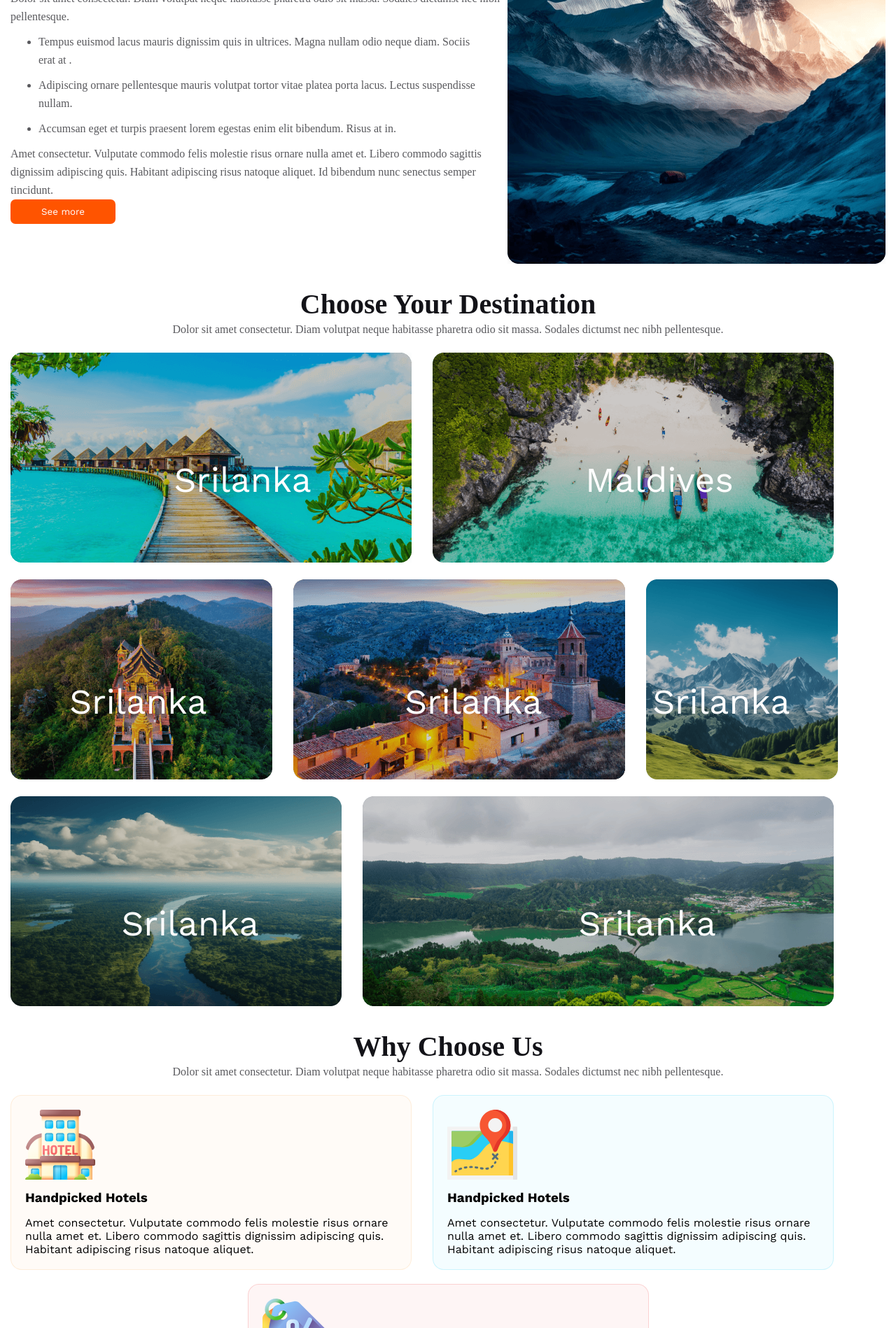
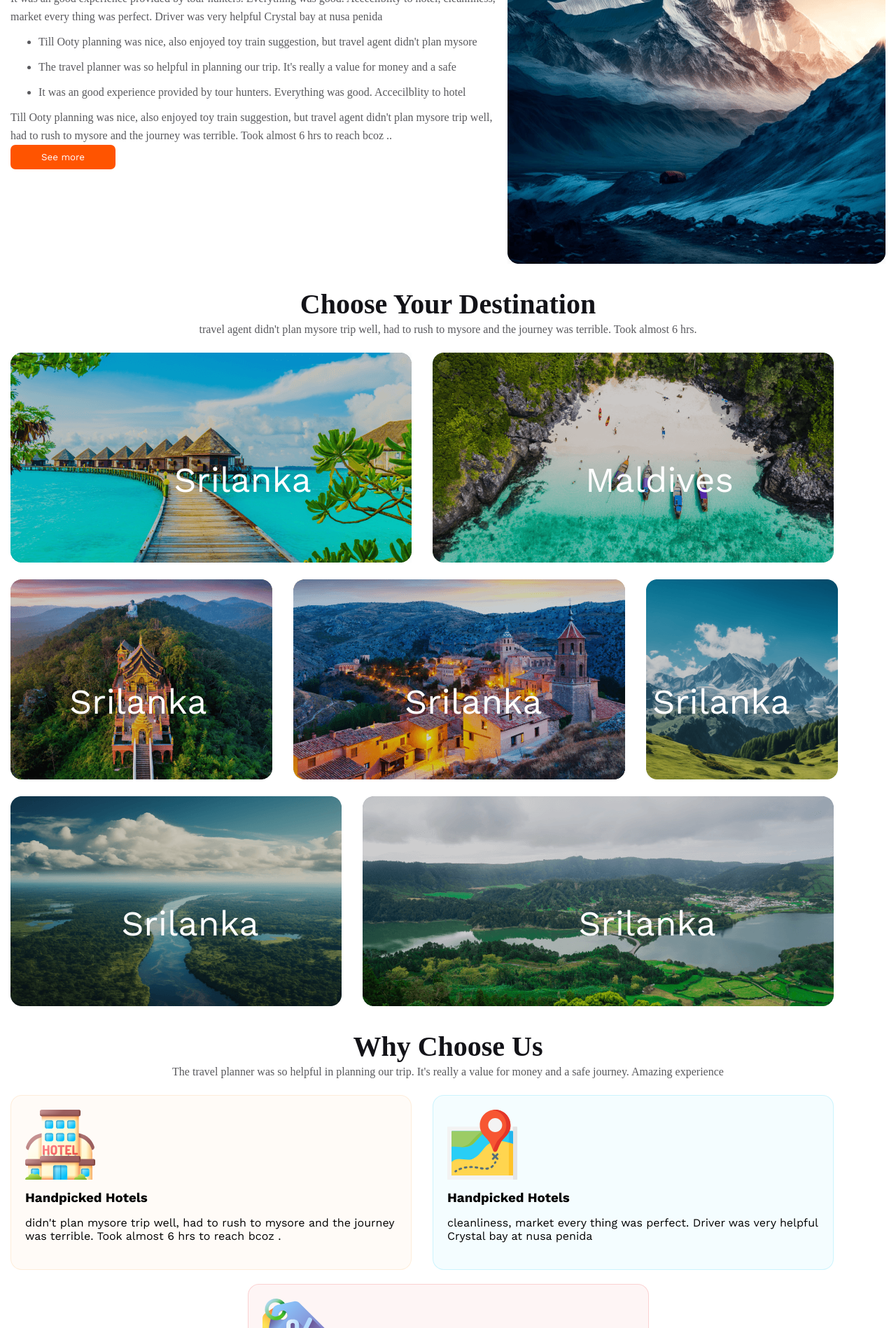
Before and after one commit to ZakiaSultana4/Ashia-Travel-A-2, a plain HTML site: page index.html in a window 1280 px wide. Shown: the part 771-2669 px from the top of the page at 70% size. Drawn offline with nearby package versions, Linux system fonts and the light colour scheme.

```diff
--- a/index.html
+++ b/index.html
@@ -69,18 +69,15 @@
   <section class="travel-section-1">
     <div class="section-1">
       <h1>Our Popular Tours</h1>
-      <h3>Dolor sit amet consectetur. Diam volutpat neque habitasse pharetra odio sit massa. Sodales dictumst nec nibh
-        pellentesque.</h3>
+      <h3>It was an good experience provided by tour hunters. Everything was good. Accecilblity to hotel, cleanliness, market every thing was perfect. Driver was very helpful Crystal bay at nusa penida</h3>
       <ul>
-        <li>Tempus euismod lacus mauris dignissim quis in ultrices. Magna nullam odio neque diam. Sociis erat at .</li>
-        <li>Adipiscing ornare pellentesque mauris volutpat tortor vitae platea porta lacus. Lectus suspendisse nullam.
+        <li>Till Ooty planning was nice, also enjoyed toy train suggestion, but travel agent didn't plan mysore</li>
+        <li>The travel planner was so helpful in planning our trip. It's really a value for money and a safe
         </li>
-        <li> Accumsan eget et turpis praesent lorem egestas enim elit bibendum. Risus at in.</li>
+        <li> It was an good experience provided by tour hunters. Everything was good. Accecilblity to hotel</li>
 
       </ul>
-      <h3>Amet consectetur. Vulputate commodo felis molestie risus
-        ornare nulla amet et. Libero commodo sagittis dignissim adipiscing quis. Habitant adipiscing risus natoque
-        aliquet. Id bibendum nunc senectus semper tincidunt. </h3>
+      <h3>Till Ooty planning was nice, also enjoyed toy train suggestion, but travel agent didn't plan mysore trip well, had to rush to mysore and the journey was terrible. Took almost 6 hrs to reach bcoz .. </h3>
       <button class="search-box">See more</button>
     </div>
     <div class="">
@@ -93,8 +90,7 @@
   <section class="travel-section-2">
     <div class="section-2">
       <h1>Choose Your Destination</h1>
-      <p>Dolor sit amet consectetur. Diam volutpat neque habitasse pharetra odio sit massa. Sodales dictumst nec nibh
-        pellentesque.</p>
+      <p>travel agent didn't plan mysore trip well, had to rush to mysore and the journey was terrible. Took almost 6 hrs.</p>
     </div>
     <div class="">
       <div class="section-2-img-1">
@@ -143,29 +139,25 @@
   <section class="travel-section-2">
     <div class="section-2">
       <h1>Why Choose Us</h1>
-      <p>Dolor sit amet consectetur. Diam volutpat neque habitasse pharetra odio sit massa. Sodales dictumst nec nibh
-        pellentesque.</p>
+      <p>The travel planner was so helpful in planning our trip. It's really a value for money and a safe journey. Amazing experience</p>
     </div>
     <div class="section-3-box-1">
       <div class="section-3">
         <img src="./images/hotel 1.svg" alt="">
         <h3>Handpicked Hotels</h3>
-        <p>Amet consectetur. Vulputate commodo felis molestie risus ornare nulla amet et. Libero commodo sagittis
-          dignissim adipiscing quis. Habitant adipiscing risus natoque aliquet. </p>
+        <p> didn't plan mysore trip well, had to rush to mysore and the journey was terrible. Took almost 6 hrs to reach bcoz . </p>
       </div>
       <div class="section-3 map">
         <img src="./images/map 1.svg" alt="">
         <h3>Handpicked Hotels</h3>
-        <p>Amet consectetur. Vulputate commodo felis molestie risus ornare nulla amet et. Libero commodo sagittis
-          dignissim adipiscing quis. Habitant adipiscing risus natoque aliquet. </p>
+        <p> cleanliness, market every thing was perfect. Driver was very helpful Crystal bay at nusa penida </p>
       </div>
     </div>
     <div class="section-3-box-2">
       <div class="section-3 hotel">
         <img src="./images/price-tag 1.svg" alt="">
         <h3>Handpicked Hotels</h3>
-        <p>Amet consectetur. Vulputate commodo felis molestie risus ornare nulla amet et. Libero commodo sagittis
-          dignissim adipiscing quis. Habitant adipiscing risus natoque aliquet. </p>
+        <p>ATill Ooty planning was nice, also enjoyed toy train suggestion, but travel agent didn't plan mysore trip well. </p>
       </div>
     </div>
   </section>
@@ -175,8 +167,7 @@
   <section class="travel-section-2">
     <div class="section-2">
       <h1>Deals & Discounts</h1>
-      <p>Dolor sit amet consectetur. Diam volutpat neque habitasse pharetra odio sit massa. Sodales dictumst nec nibh
-        pellentesque.</p>
+      <p>Apart from the hotel in cochin, all the hotels and resorts were amazing. Our trip was made memorable by how comfortabl.</p>
     </div>
     <div class="">
 
@@ -198,8 +189,7 @@
             </div>
           </div>
           <h1>Tour To Satorini</h1>
-          <p>Amet consectetur. Vulputate commodo felis
-            molestie risus ornare nulla amet et. Libero commodo sagittis dignissim adipiscing quis. Habitant adipiscing.
+          <p>Everything was good. Accecilblity to hotel, cleanliness, market every thing was perfect.
           </p>
           <h3>Price: $1300-$1500</h3>
           <button class="search-box">Book Now</button>
@@ -223,8 +213,7 @@
             </div>
           </div>
           <h1>Tour To Srilanka</h1>
-          <p>Amet consectetur. Vulputate commodo felis
-            molestie risus ornare nulla amet et. Libero commodo sagittis dignissim adipiscing quis. Habitant adipiscing.
+          <p>The travel planner was so helpful in planning our trip. It's really a value for money and a safe journey. Amazing experience
           </p>
           <h3>Price: $1300-$1500</h3>
           <button class="search-box">Book Now</button>
@@ -249,8 +238,7 @@
             </div>
           </div>
           <h1>Tour To Kashmir</h1>
-          <p>Amet consectetur. Vulputate commodo felis
-            molestie risus ornare nulla amet et. Libero commodo sagittis dignissim adipiscing quis. Habitant adipiscing.
+          <p>ATill Ooty planning was nice, also enjoyed toy train suggestion, but travel agent didn't plan mysore trip well, had to rush to mysore and the journey was terrible. Took almost 6 hrs to reach bcoz .
           </p>
           <h3>Price: $1300-$1500</h3>
           <button class="search-box">Book Now</button>
@@ -295,7 +283,7 @@
         </div>
         <div class="section-5-tourist-1">
           <img src="./images/6.jpeg" alt="">
-          <p>DApart from the hotel in cochin, all the hotels and resorts were amazing. Our trip was made memorable by how comfortable our cab driver and guide and hotel stays were. Our travel agent Namit helo</p>
+          <p>Apart from the hotel in cochin, all the hotels and resorts were amazing. Our trip was made memorable by how comfortable our cab driver and guide and hotel stays were. Our travel agent Namit helo</p>
         </div>
 
       </div>
@@ -306,7 +294,8 @@
   <!-- section-5-End -->
 
 
-  <!-- section-6-Start -->
+
+ <!-- section-6-Start -->
   <div class="section-6">
     <div class="section-6-left">
       <h2>Newsletter</h2>
@@ -328,12 +317,11 @@
     <div class="section-2">
 
       <footer class="footer-section">
-
-        <div class="footer-up">
+    <div class="footer-up">
           <img src="./images/OBJECTS.svg" alt="">
           <h1>Ashia <span>Travel</span></h1>
         </div>
-        <p>Lorem ipsum dolor sit amet consectetur. Nulla sit viverra morbi vitae blandit orci potenti vulputate. Lerat maecenas vitae elementum ultric ies nullam. </p>
+        <p>Apart from the hotel in cochin, all the hotels and resorts were amazing. Our trip was made memorabl  </p>
         <hr class="hr">
         <div class="social">
             <a href=""><img src="images/Facebook.png" alt=""></a>
```
